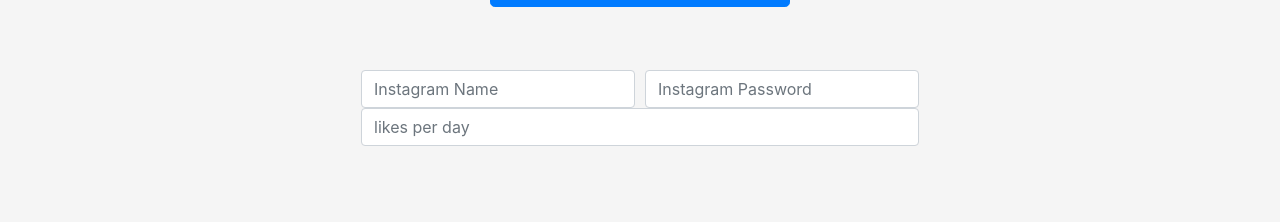
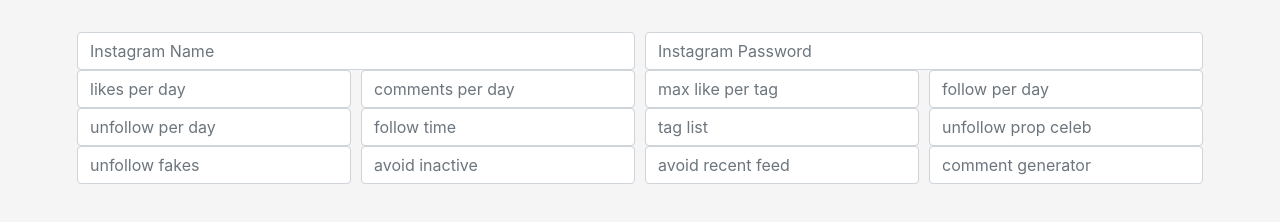
Before and after one commit to 81Jeremiah/follow-front-end, a React (Create React App) app: page /settings in a window 1280 px wide. Shown: the part 502-724 px from the top of the page. Built offline with nearby package versions, Linux system fonts and the light colour scheme.

Commit message:
added additional setting input fields

```diff
--- a/src/Components/Settings.js
+++ b/src/Components/Settings.js
@@ -16,30 +16,52 @@
           <div className="col">
             <input type="text" className="form-control" placeholder="likes per day"/>
           </div>
+          <div className="col">
+            <input type="text" className="form-control" placeholder="comments per day"/>
+          </div>
+          <div className="col">
+            <input type="text" className="form-control" placeholder="max like per tag"/>
+          </div>
+          <div className="col">
+            <input type="text" className="form-control" placeholder="follow per day"/>
+          </div>
         </div>
+        <div className="form-row">
+          <div className="col">
+            <input type="text" className="form-control" placeholder="unfollow per day"/>
+          </div>
+          <div class="col">
+            <input type="password" className="form-control" placeholder="follow time"/>
+          </div>
+          <div class="col">
+            <input type="password" className="form-control" placeholder="tag list"/>
+          </div>
+          <div class="col">
+            <input type="password" className="form-control" placeholder="unfollow prop celeb"/>
+          </div>
+        </div>
+        <div className="form-row">
+          <div className="col">
+            <input type="text" className="form-control" placeholder="unfollow fakes"/>
+          </div>
+          <div class="col">
+            <input type="password" className="form-control" placeholder="avoid inactive"/>
+          </div>
+          <div class="col">
+            <input type="password" className="form-control" placeholder="avoid recent feed"/>
+          </div>
+          <div class="col">
+            <input type="password" className="form-control" placeholder="comment generator"/>
+          </div>
+        </div>
+
+
       </form>
     );
   }
 }
 
-    //     username
-    //     "password": "req",
-    //     "like_per_day": "opt",
-    //     "comments_per_day": "opt",
-    //     "max_like_for_one_tag": "opt",
-    //     "follow_per_day": "opt",
-    //     "follow_time": "opt",
-    //     "unfollow_per_day": "opt",
-    //     "tag_list": "opt",
-    //     "unfollow_selebgram": "opt",
-    //     "unfollow_probably_fake": "opt",
-    //     "unfollow_inactive": "opt",
-    //     "unfollow_recent_feed": "opt",
-    //
-    //
-    //
-    //     "username": "none",
-    //     "password": "none",
+
     //     "like_per_day": 709,
     //     "comments_per_day": 31,
     //     "max_like_for_one_tag": 36,
```
